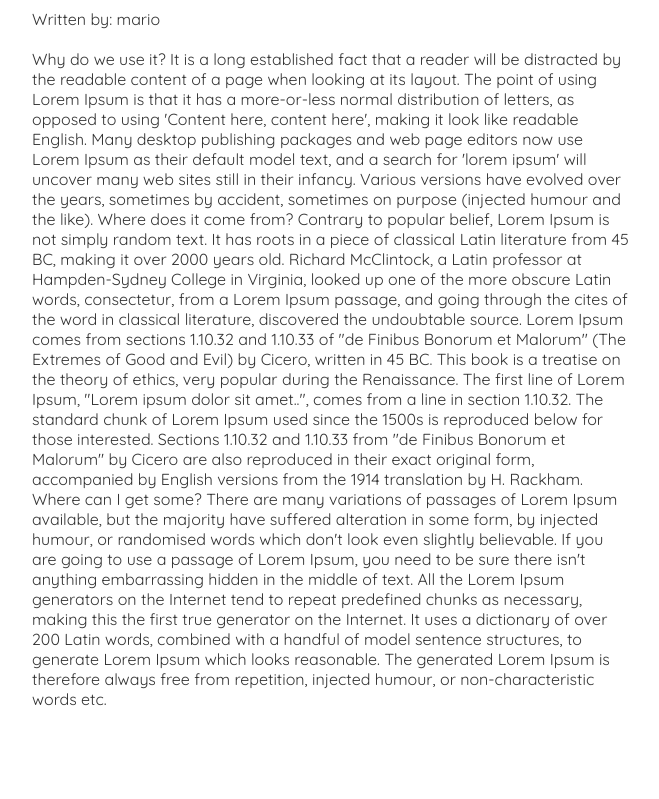
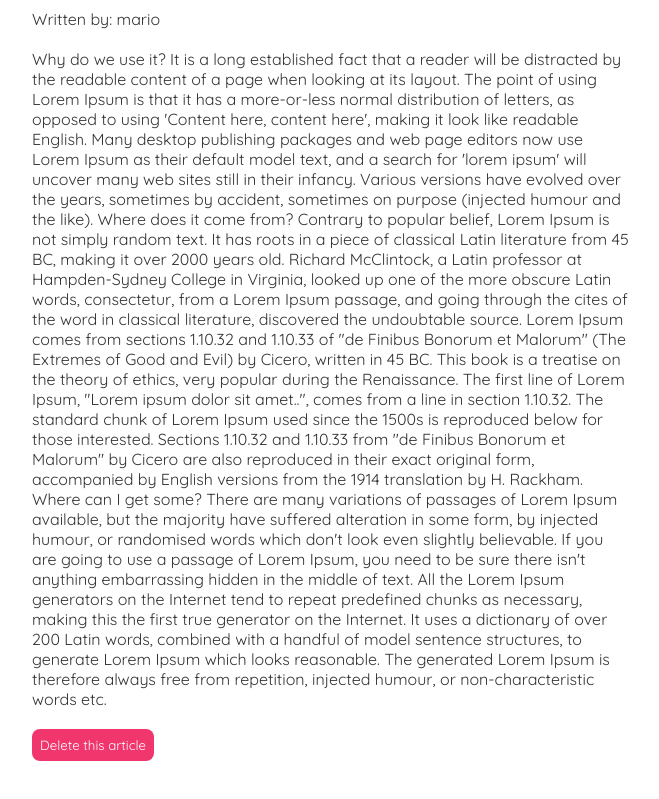
Before and after one commit to lukasz-klekner/blog_react, a React (Create React App) app: page /blogs/1 in a window 1280 px wide. Shown: the part 237-1036 px from the top of the page, without its empty margins (308-967 px from the left). Built offline with nearby package versions, Linux system fonts and the light colour scheme; data requests are answered from the project's data file.

Commit message:
adds deleting fn to blog details

```diff
--- a/src/components/BlogDetails.js
+++ b/src/components/BlogDetails.js
@@ -1,11 +1,18 @@
-import { useParams } from 'react-router'
+import { useParams, useHistory } from 'react-router'
 import useFetch from '../hooks/useFetch'
 
 const BASE_URL = `http://localhost:8000/blogs`
 
 const BlogDetails = () => {
   const { id } = useParams()
+  const { push } = useHistory()
   const { data: blog, error, isPending } = useFetch(`${BASE_URL}/${id}`)
+
+  const handleClick = () => {
+    fetch(`${BASE_URL}/${id}`, {
+      method: 'DELETE',
+    }).then(() => push('/'))
+  }
 
   return (
     <div className='blog-details'>
@@ -16,6 +23,7 @@ const BlogDetails = () => {
           <h2>{blog.title}</h2>
           <p>Written by: {blog.author}</p>
           <div>{blog.body}</div>
+          <button onClick={handleClick}>Delete this article</button>
         </article>
       )}
     </div>
--- a/src/index.css
+++ b/src/index.css
@@ -61,6 +61,15 @@
   margin: 20px 0;
 }
 
+.blog-details button {
+  background: #f1356d;
+  color: #fff;
+  border: 0;
+  padding: 8px;
+  border-radius: 8px;
+  cursor: pointer;
+}
+
 .create {
   max-width: 400px;
   margin: 0 auto;
```
Also changed, not shown: data/db.json (+0 -6 lines).
